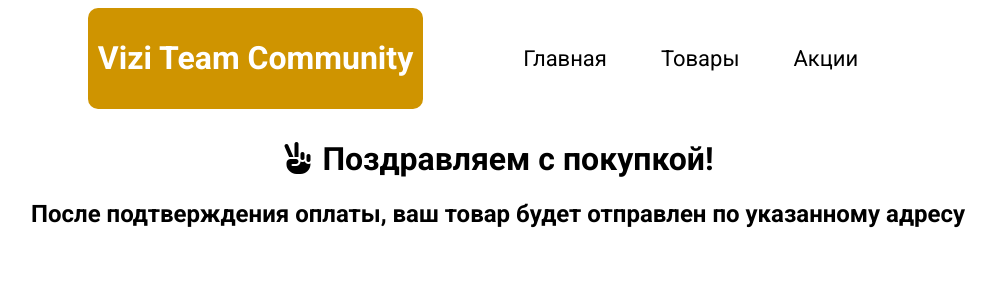
After one commit to Vizi07/DjangoInternetShop, a Django app: page /success in a window 1280 px wide. The commit adds this page. Shown: the top 300 px of the page, without its empty margins (142-1138 px from the left). Run offline with Django 5.2, Linux system fonts and the light colour scheme.

Commit message:
Добавил страницу оплаты и страницу успешной покупки

```diff
--- a/Internetshop/shop/static/style.css
+++ b/Internetshop/shop/static/style.css
@@ -149,3 +149,24 @@
         border-radius: 10px;
         border: 2px solid #a6a6a6;
     }
+    .pay{
+        width:50%;
+        margin-left: auto;
+        margin-right: auto;
+
+    }
+
+    .fio{
+        display: flex;
+        flex-direction: column;
+        gap: 10px;
+        margin-bottom:20px;
+    }
+    .forpay{
+        gap: 20px;
+        margin-bottom: 10%;
+        margin-top:10%;
+
+    }
+
+    }
--- /dev/null
+++ b/Internetshop/shop/templates/success.html
@@ -0,0 +1,27 @@
+{% load static %}
+<link rel="stylesheet" href="{% static 'style.css' %}">
+<link rel="stylesheet" href="https://cdnjs.cloudflare.com/ajax/libs/font-awesome/6.5.2/css/all.min.css" integrity="sha512-SnH5WK+bZxgPHs44uWIX+LLJAJ9/2PkPKZ5QiAj6Ta86w+fsb2TkcmfRyVX3pBnMFcV7oQPJkl9QevSCWr3W6A==" crossorigin="anonymous" referrerpolicy="no-referrer" />
+
+<div class = "heading">
+
+        <div class = 'logo'>
+            <h1 class = 'colorLogo'> Vizi Team Community</h1>
+        </div>
+
+
+        <div class = 'navigation'>
+            <a class ='navlink' href="/">Главная</a>
+            <a class="navlink" href="/products"> Товары</a>
+            <a class="navlink" href="/discounts">Акции</a>
+        </div>
+
+
+</div>
+
+
+<div class="payment" style="text-align: center">
+    <h1><i class="fa-solid fa-hand-peace"></i> Поздравляем с покупкой!</h1>
+    <h2>После подтверждения оплаты, ваш товар будет отправлен по указанному адресу</h2>
+
+
+</div>
--- a/Internetshop/shop/urls.py
+++ b/Internetshop/shop/urls.py
@@ -3,5 +3,7 @@ from . import views
 
 urlpatterns = [
 	path("", views.home, name="home"),
-	path("product/<int:id>", views.view_product, name="view_product") # страница
+	path("product/<int:id>", views.view_product, name="view_product"), # страница
+	path("payment/<int:id>", views.payment, name="payment"),
+	path("success", views.payment_success, name="success")
 ]
--- a/Internetshop/shop/views.py
+++ b/Internetshop/shop/views.py
@@ -13,7 +13,7 @@ def home(request):  #Начальная страница
                    })
 
 
-def view_product(request, id):
+def view_product(request, id): #cтраница продукта
     product = Product.objects.filter(id=id).first()
 
     if request.method == "POST":
@@ -29,3 +29,22 @@ def view_product(request, id):
         'id': id,
         'reviews': reviews,
     })
+
+
+def payment(request,id): #страница оплаты
+    product = Product.objects.filter(id=id).first()
+
+    if request.method == "POST":
+        name = request.POST.get('fullname')
+        address = request.POST.get('address')
+        phone = request.POST.get('phone')
+        print(name, address, phone)
+
+    return render(request,'payment.html',{
+        'product': product,
+        'id':id,
+
+                   })
+
+def payment_success(request):
+    return render(request, 'success.html')
```
Also changed, not shown: Internetshop/shop/templates/payment.html (added, +49 -0 lines), Internetshop/shop/templates/product.html (+8 -0 lines).
